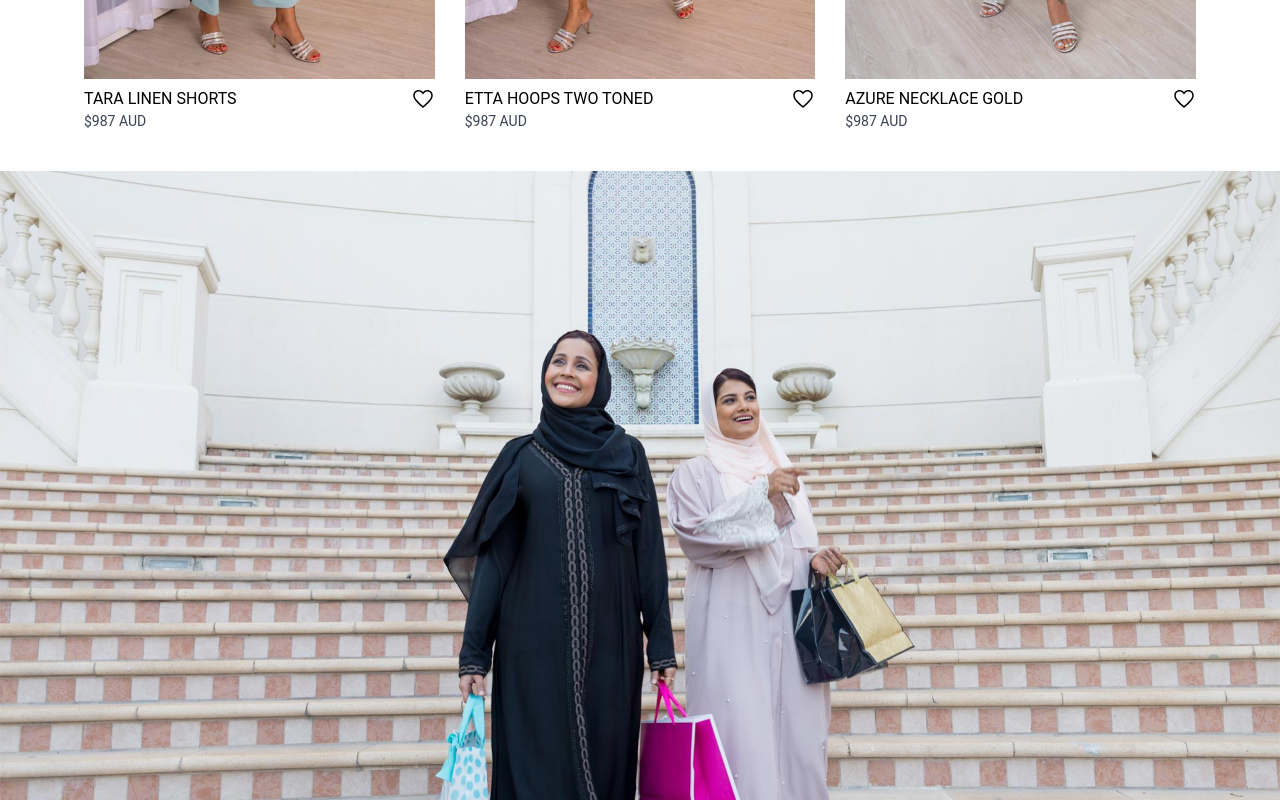
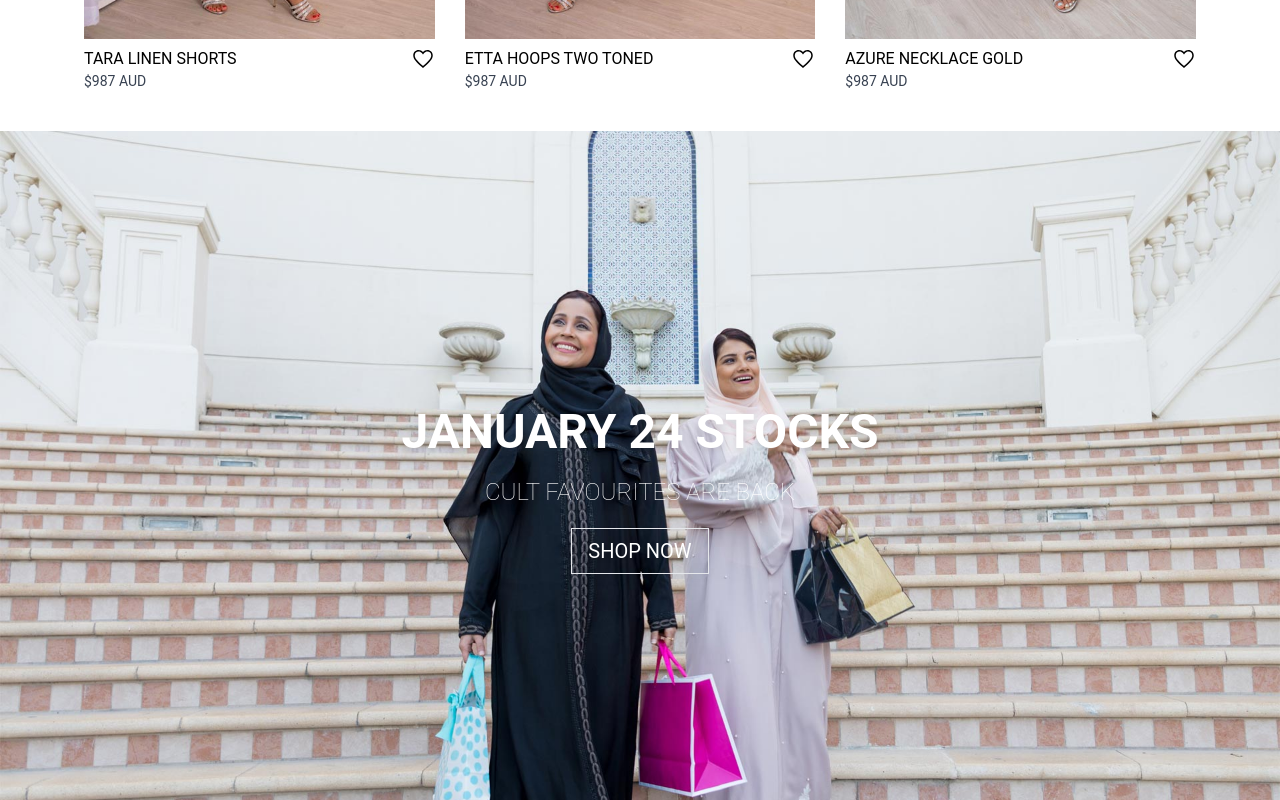
Before and after one commit to DawoodMehmood/Toms, a React (Create React App) app in the folder frontend/: page /home in a window 1280 px wide. Shown: the part 1460-2260 px from the top of the page. Built offline with nearby package versions, Linux system fonts and the light colour scheme.

Commit message:
Updated home page with new components

```diff
--- a/frontend/src/pages/home.jsx
+++ b/frontend/src/pages/home.jsx
@@ -1,14 +1,16 @@
 import React from "react";
 import Video from "../components/videoJumbotron";
-import Banner from "../components/announcementBanner";
 import CanvasImage from "../components/canvasImage";
+import CanvasImageWithText from "../components/canvasImageWithText";
 import canvasImage1 from "../assets/img/canvasImage.jpg";
+import canvasImage2 from "../assets/img/canvasImage2.jpg";
 import Gallery from "../components/gallery";
 import image1 from "./../assets/img/pro-1.jpg";
 import image2 from "./../assets/img/pro-2.jpg";
 import image3 from "./../assets/img/pro-3.jpg";
 import image4 from "./../assets/img/pro-4.jpg";
 import Slider from "../components/imageSlider";
+import ShapeCarousel from "../components/shapeCarousel";
 
 const Home = () => {
   const items = [
@@ -39,18 +41,23 @@ const Home = () => {
   ];
   return (
     <div>
-      <Banner />
       <Video />
       <Slider title={"NEW IN"} />
-      <CanvasImage imageUrl={canvasImage1} path={"/mez"} />
+      <CanvasImageWithText
+        imageUrl={canvasImage1}
+        path={"/mez"}
+        title={"JANUARY 24 STOCKS"}
+        description={"CULT FAVOURITES ARE BACK"}
+      />
       <Slider title={"MEZ"} />
       <section className="my-5">
         <div className="bg-banner flex items-center justify-center h-[60px] tracking-wider font-bold">
           <p>INSPIRING CREATIVITY & CONFIDENCE THROUGH STYLE</p>
         </div>
       </section>
-      <CanvasImage imageUrl={canvasImage1} path={"/shop"} />
+      <CanvasImage imageUrl={canvasImage2} path={"/shop"} />
       <Gallery items={items} />
+      <ShapeCarousel />
     </div>
   );
 };
```
